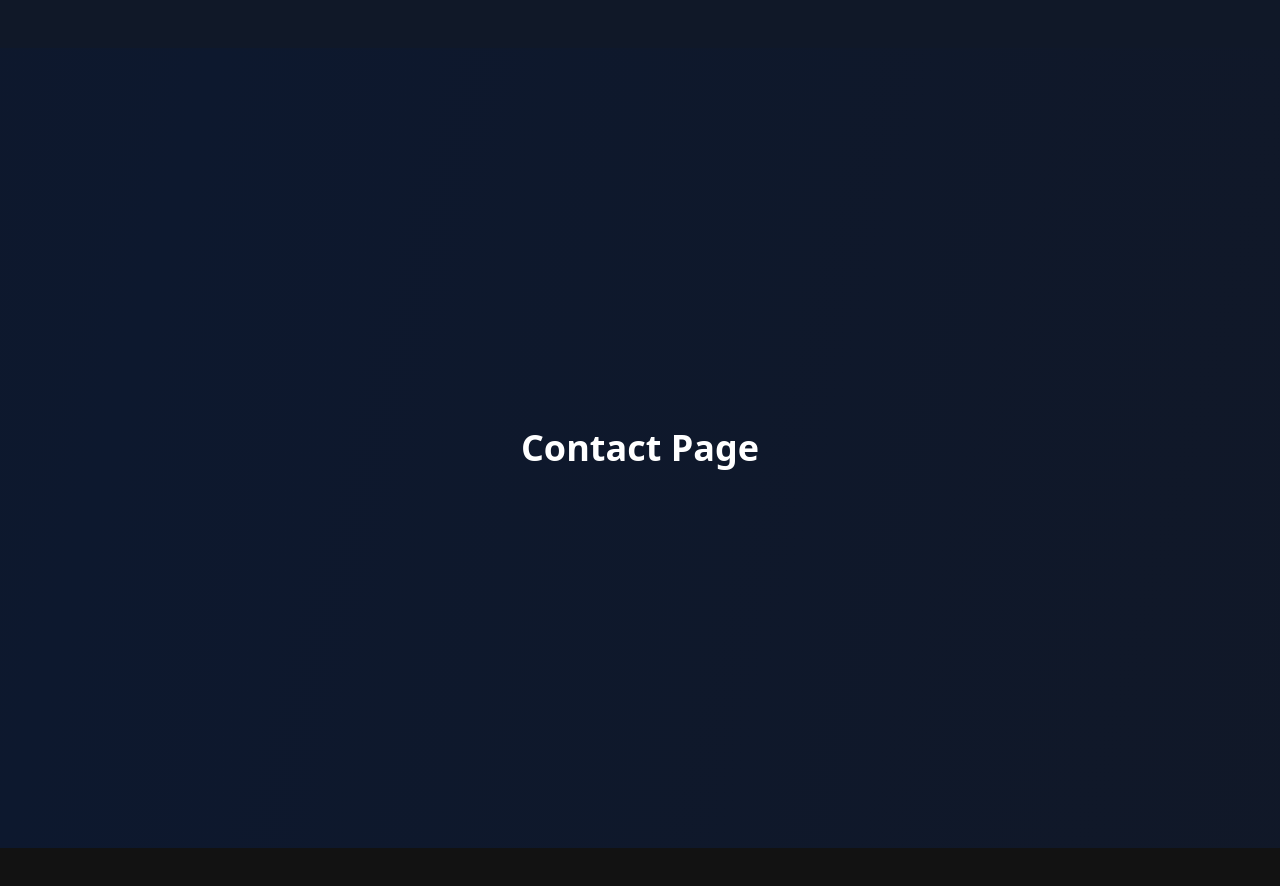
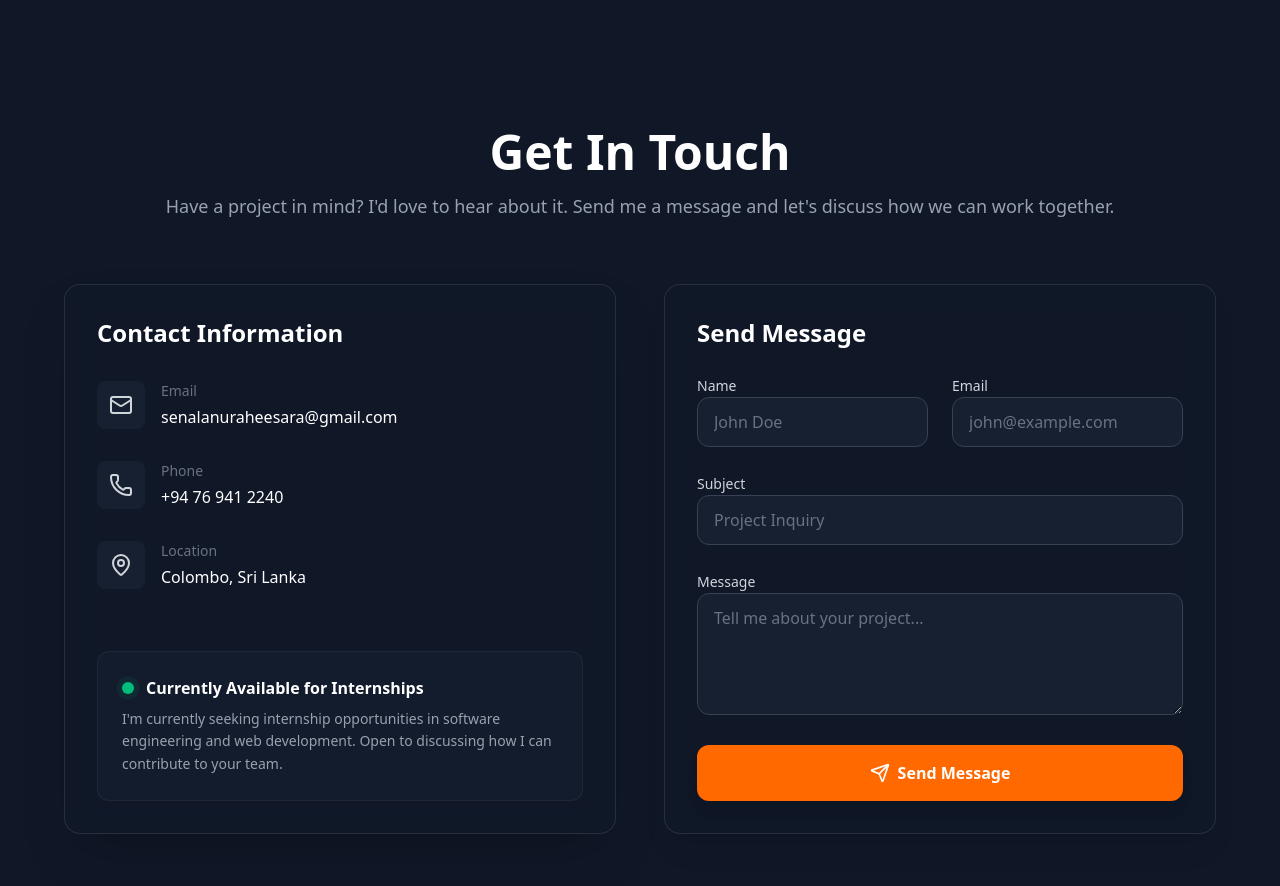
Before and after one commit to senalanuraheesara/Portfolio, a React (Vite) app: page / in a window 1280 px wide. Shown: the part 3860-4746 px from the top of the page. Before the commit the page ends 4708 px from the top, so only its background shows below. Built offline with nearby package versions, Linux system fonts and the light colour scheme.

Commit message:
Update Contact.jsx

```diff
--- a/src/Pages/Contact.jsx
+++ b/src/Pages/Contact.jsx
@@ -1,9 +1,127 @@
 import React from 'react';
+import { Mail, Phone, MapPin, Send } from 'lucide-react';
 
 const Contact = () => {
     return (
-        <div className="min-h-screen flex items-center justify-center text-white">
-            <h1 className="text-4xl font-bold">Contact Page</h1>
+        <div id="contact" className="min-h-screen flex items-center justify-center py-20 px-6 bg-white dark:bg-gray-900 transition-colors duration-300">
+            <div className="max-w-6xl w-full">
+                <div className="text-center mb-16" data-aos="fade-up">
+                    <h2 className="text-3xl md:text-5xl font-bold mb-4 text-gray-900 dark:text-white">
+                        Get In Touch
+                    </h2>
+                    <p className="text-gray-600 dark:text-gray-400 text-lg">Have a project in mind? I'd love to hear about it. Send me a message and let's discuss how we can work together.</p>
+                </div>
+
+                <div className="grid grid-cols-1 md:grid-cols-2 gap-12">
+                    {/* Left Side - Contact Information */}
+                    <div className="space-y-8" data-aos="fade-right">
+                        <div className="bg-gray-50 dark:bg-gray-900/50 backdrop-blur-md p-8 rounded-2xl border border-gray-200 dark:border-white/10 shadow-lg dark:shadow-2xl h-full flex flex-col justify-between">
+                            <div>
+                                <h3 className="text-2xl font-bold text-gray-900 dark:text-white mb-8">Contact Information</h3>
+                                <div className="space-y-8">
+                                    <div className="flex items-start gap-4 group cursor-pointer">
+                                        <div className="p-3 bg-gray-200 dark:bg-gray-800/50 rounded-lg group-hover:bg-orange-100 dark:group-hover:bg-orange-500/20 transition-colors">
+                                            <Mail className="w-6 h-6 text-gray-600 dark:text-gray-300 group-hover:text-orange-600 dark:group-hover:text-orange-500 transition-colors" />
+                                        </div>
+                                        <div>
+                                            <p className="text-sm text-gray-500 dark:text-gray-500 mb-1">Email</p>
+                                            <a href="mailto:senalanuraheesara@gmail.com" className="font-medium text-gray-900 dark:text-white group-hover:text-orange-600 dark:group-hover:text-orange-500 transition-colors">
+                                                senalanuraheesara@gmail.com
+                                            </a>
+                                        </div>
+                                    </div>
+
+                                    <div className="flex items-start gap-4 group cursor-pointer">
+                                        <div className="p-3 bg-gray-200 dark:bg-gray-800/50 rounded-lg group-hover:bg-orange-100 dark:group-hover:bg-orange-500/20 transition-colors">
+                                            <Phone className="w-6 h-6 text-gray-600 dark:text-gray-300 group-hover:text-orange-600 dark:group-hover:text-orange-500 transition-colors" />
+                                        </div>
+                                        <div>
+                                            <p className="text-sm text-gray-500 dark:text-gray-500 mb-1">Phone</p>
+                                            <a href="tel:+94769412240" className="font-medium text-gray-900 dark:text-white group-hover:text-orange-600 dark:group-hover:text-orange-500 transition-colors">
+                                                +94 76 941 2240
+                                            </a>
+                                        </div>
+                                    </div>
+
+                                    <div className="flex items-start gap-4 group cursor-pointer">
+                                        <div className="p-3 bg-gray-200 dark:bg-gray-800/50 rounded-lg group-hover:bg-orange-100 dark:group-hover:bg-orange-500/20 transition-colors">
+                                            <MapPin className="w-6 h-6 text-gray-600 dark:text-gray-300 group-hover:text-orange-600 dark:group-hover:text-orange-500 transition-colors" />
+                                        </div>
+                                        <div>
+                                            <p className="text-sm text-gray-500 dark:text-gray-500 mb-1">Location</p>
+                                            <p className="font-medium text-gray-900 dark:text-white group-hover:text-orange-600 dark:group-hover:text-orange-500 transition-colors">
+                                                Colombo, Sri Lanka
+                                            </p>
+                                        </div>
+                                    </div>
+                                </div>
+                            </div>
+
+                            {/* Internship Status Card */}
+                            <div className="mt-12 bg-white dark:bg-gray-800/30 p-6 rounded-xl border border-gray-200 dark:border-white/5 shadow-sm dark:shadow-none">
+                                <div className="flex items-center gap-3 mb-2">
+                                    <span className="relative flex h-3 w-3">
+                                        <span className="animate-ping absolute inline-flex h-full w-full rounded-full bg-emerald-400 opacity-75"></span>
+                                        <span className="relative inline-flex rounded-full h-3 w-3 bg-emerald-500"></span>
+                                    </span>
+                                    <h4 className="text-gray-900 dark:text-white font-semibold">Currently Available for Internships</h4>
+                                </div>
+                                <p className="text-gray-600 dark:text-gray-400 text-sm leading-relaxed">
+                                    I'm currently seeking internship opportunities in software engineering and web development. Open to discussing how I can contribute to your team.
+                                </p>
+                            </div>
+                        </div>
+                    </div>
+
+                    {/* Right Side - Form */}
+                    <div className="bg-gray-50 dark:bg-gray-900/50 backdrop-blur-md p-8 rounded-2xl border border-gray-200 dark:border-white/10 shadow-lg dark:shadow-xl" data-aos="fade-left">
+                        <h3 className="text-2xl font-bold text-gray-900 dark:text-white mb-6">Send Message</h3>
+                        <form className="space-y-6">
+                            <div className="grid grid-cols-1 sm:grid-cols-2 gap-6">
+                                <div className="space-y-2">
+                                    <label className="text-sm font-medium text-gray-700 dark:text-gray-300">Name</label>
+                                    <input
+                                        type="text"
+                                        placeholder="John Doe"
+                                        className="w-full px-4 py-3 bg-white dark:bg-gray-800/50 border border-gray-300 dark:border-gray-700 rounded-xl focus:border-orange-500 focus:ring-1 focus:ring-orange-500 outline-none transition-all text-gray-900 dark:text-white placeholder-gray-400 dark:placeholder-gray-500"
+                                    />
+                                </div>
+                                <div className="space-y-2">
+                                    <label className="text-sm font-medium text-gray-700 dark:text-gray-300">Email</label>
+                                    <input
+                                        type="email"
+                                        placeholder="john@example.com"
+                                        className="w-full px-4 py-3 bg-white dark:bg-gray-800/50 border border-gray-300 dark:border-gray-700 rounded-xl focus:border-orange-500 focus:ring-1 focus:ring-orange-500 outline-none transition-all text-gray-900 dark:text-white placeholder-gray-400 dark:placeholder-gray-500"
+                                    />
+                                </div>
+                            </div>
+
+                            <div className="space-y-2">
+                                <label className="text-sm font-medium text-gray-700 dark:text-gray-300">Subject</label>
+                                <input
+                                    type="text"
+                                    placeholder="Project Inquiry"
+                                    className="w-full px-4 py-3 bg-white dark:bg-gray-800/50 border border-gray-300 dark:border-gray-700 rounded-xl focus:border-orange-500 focus:ring-1 focus:ring-orange-500 outline-none transition-all text-gray-900 dark:text-white placeholder-gray-400 dark:placeholder-gray-500"
+                                />
+                            </div>
+
+                            <div className="space-y-2">
+                                <label className="text-sm font-medium text-gray-700 dark:text-gray-300">Message</label>
+                                <textarea
+                                    rows="4"
+                                    placeholder="Tell me about your project..."
+                                    className="w-full px-4 py-3 bg-white dark:bg-gray-800/50 border border-gray-300 dark:border-gray-700 rounded-xl focus:border-orange-500 focus:ring-1 focus:ring-orange-500 outline-none transition-all text-gray-900 dark:text-white placeholder-gray-400 dark:placeholder-gray-500"
+                                ></textarea>
+                            </div>
+
+                            <button className="w-full py-4 bg-orange-500 hover:bg-orange-600 text-white font-bold rounded-xl transition-all shadow-lg hover:shadow-orange-500/25 flex items-center justify-center gap-2 group">
+                                <Send className="w-5 h-5 group-hover:translate-x-1 transition-transform" />
+                                Send Message
+                            </button>
+                        </form>
+                    </div>
+                </div>
+            </div>
         </div>
     );
 };
```
